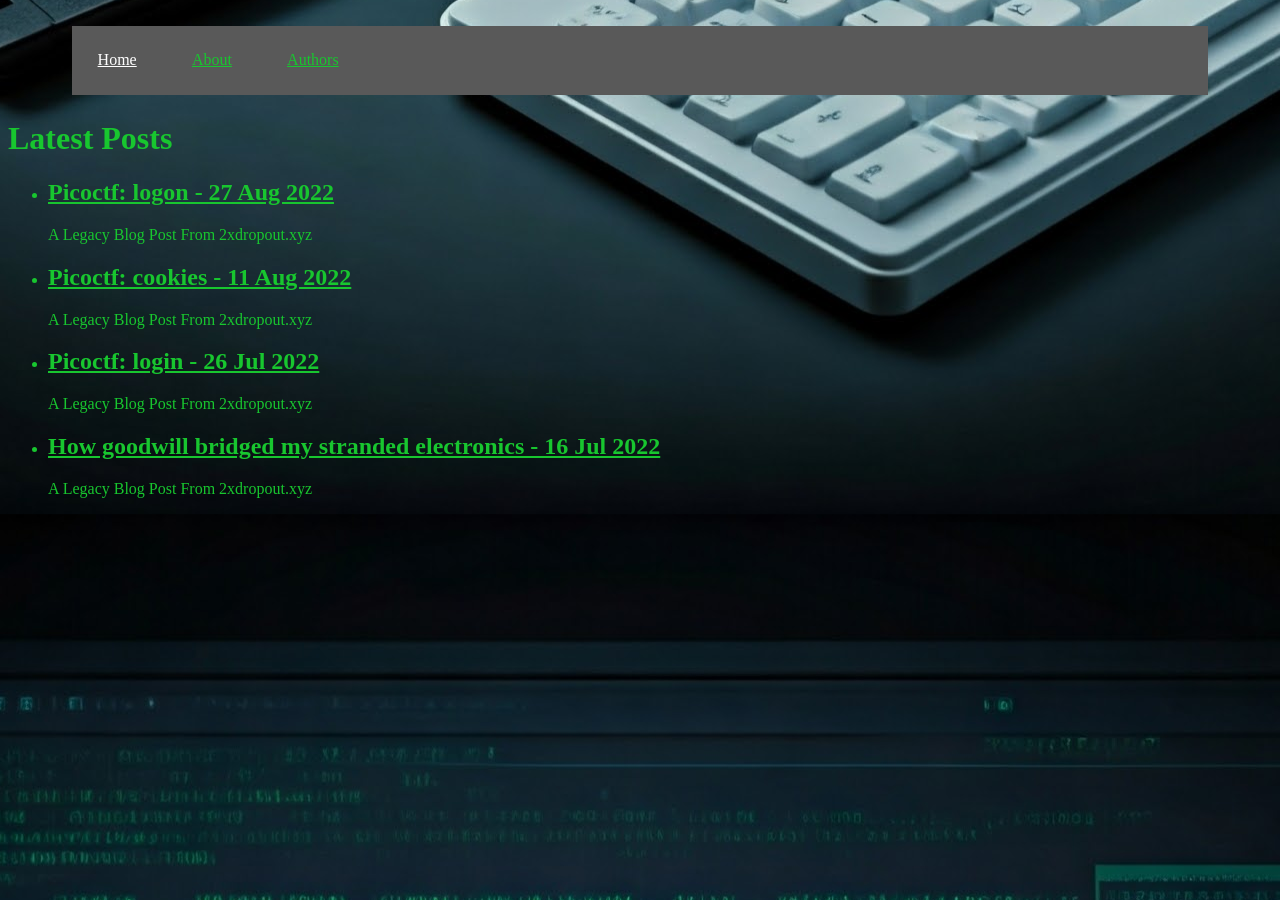
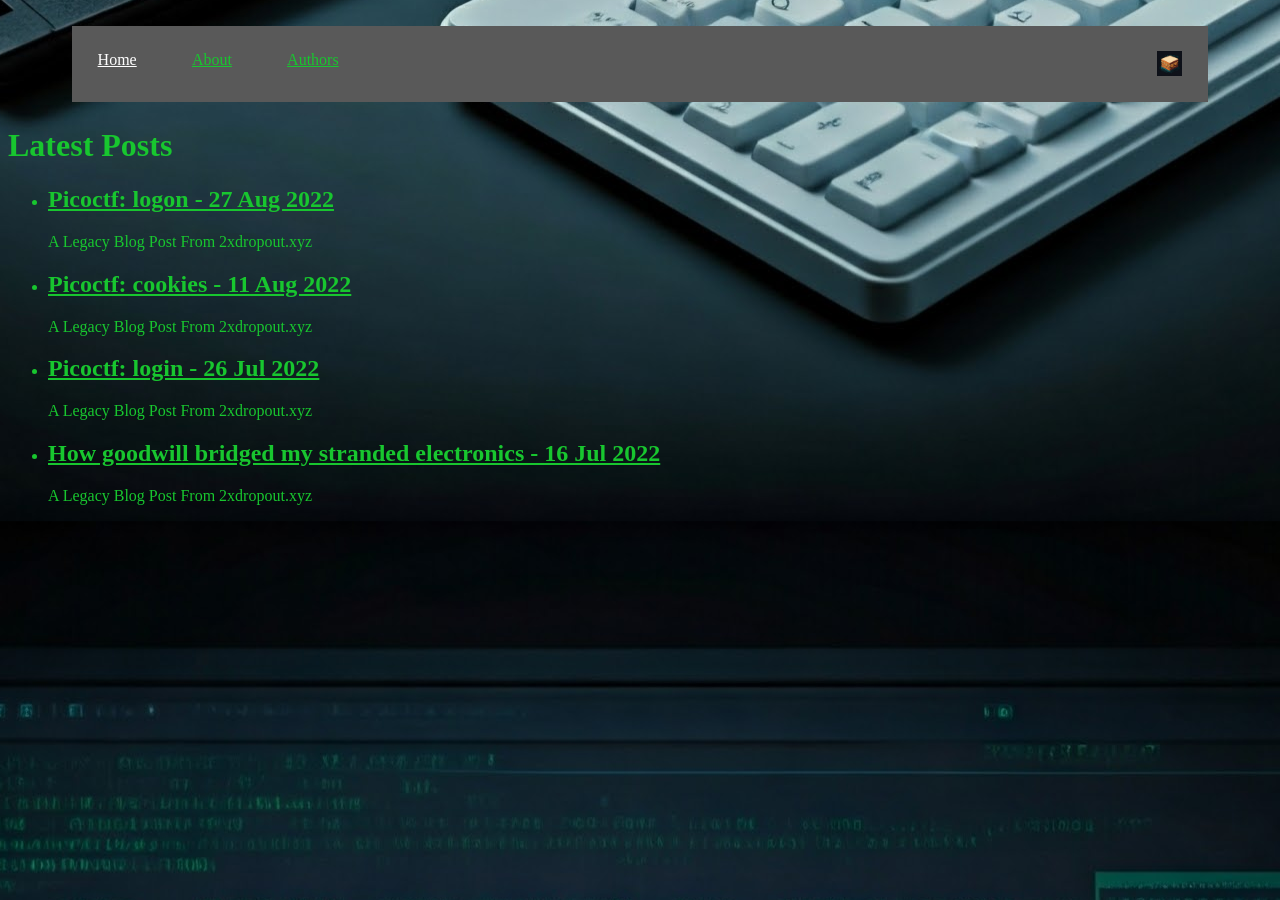
Before and after one commit to Philip-Otter/pbandt.github.io, a Jekyll site: the page built from index.html, in a window 1280 px wide. Built offline with Jekyll 4.4.1, drawn with Linux system fonts in a browser that asks for light colours.

Commit message:
Update navigation.html

```diff
--- a/_includes/navigation.html
+++ b/_includes/navigation.html
@@ -4,4 +4,5 @@
       {{ item.name }}
     </a>
   {% endfor %}
+  <img src="/pbandt.github.io/assets/images/1735868726321.jpg">
 </nav>
```
